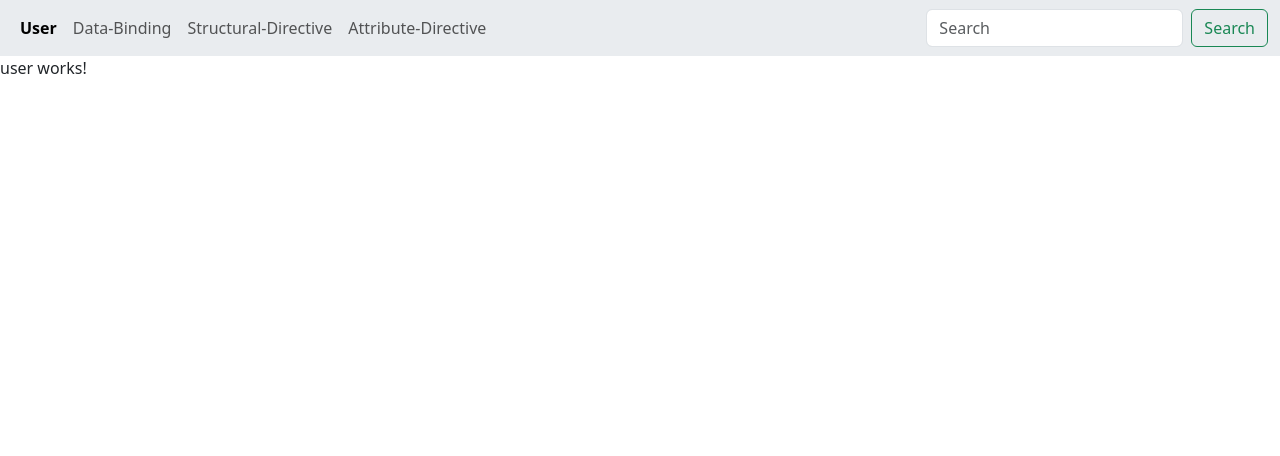
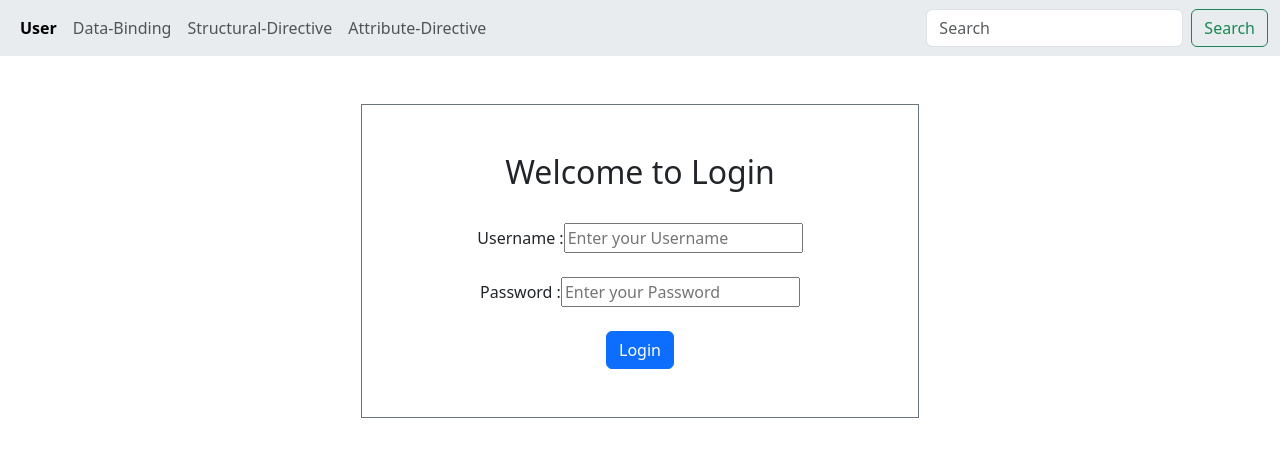
Before and after one commit to Zanna-dev/-angular-v19-tutorial-02, an Angular app: page /user in a window 1280 px wide. Shown: the top 456 px of the page. Built offline with nearby package versions, Linux system fonts and the light colour scheme.

Commit message:
Implement Life Cycle Hooks in Angular

```diff
--- a/src/app/user/user.component.html
+++ b/src/app/user/user.component.html
@@ -1 +1,9 @@
-<p>user works!</p>
+<div class="container d-flex justify-content-center mt-5" style="height: 100%;">
+    <div class="w-50 p-5 border border-secondary text-center">
+        <h2>Welcome to Login</h2>
+        <br>
+        <label for="">Username :</label><input type="text" placeholder="Enter your Username"><br><br>
+        <label for="">Password :</label><input type="text" placeholder="Enter your Password"><br><br>
+        <button class="btn btn-primary" (click)="loginData()" >Login</button>
+    </div>
+</div>
--- a/src/app/user/user.component.ts
+++ b/src/app/user/user.component.ts
@@ -1,11 +1,20 @@
 import { Component } from '@angular/core';
+import { Router, RouterLink } from '@angular/router';
 
 @Component({
   selector: 'app-user',
-  imports: [],
+  imports: [RouterLink],
   templateUrl: './user.component.html',
   styleUrl: './user.component.scss'
 })
 export class UserComponent {
+  constructor(private router : Router) {
 
+  }
+
+  loginData(){
+// user verificarion logic
+    // this.router.navigateByUrl("structural-directive");
+    this.router.navigate(['structural-directive']);
+  }
 }
```
